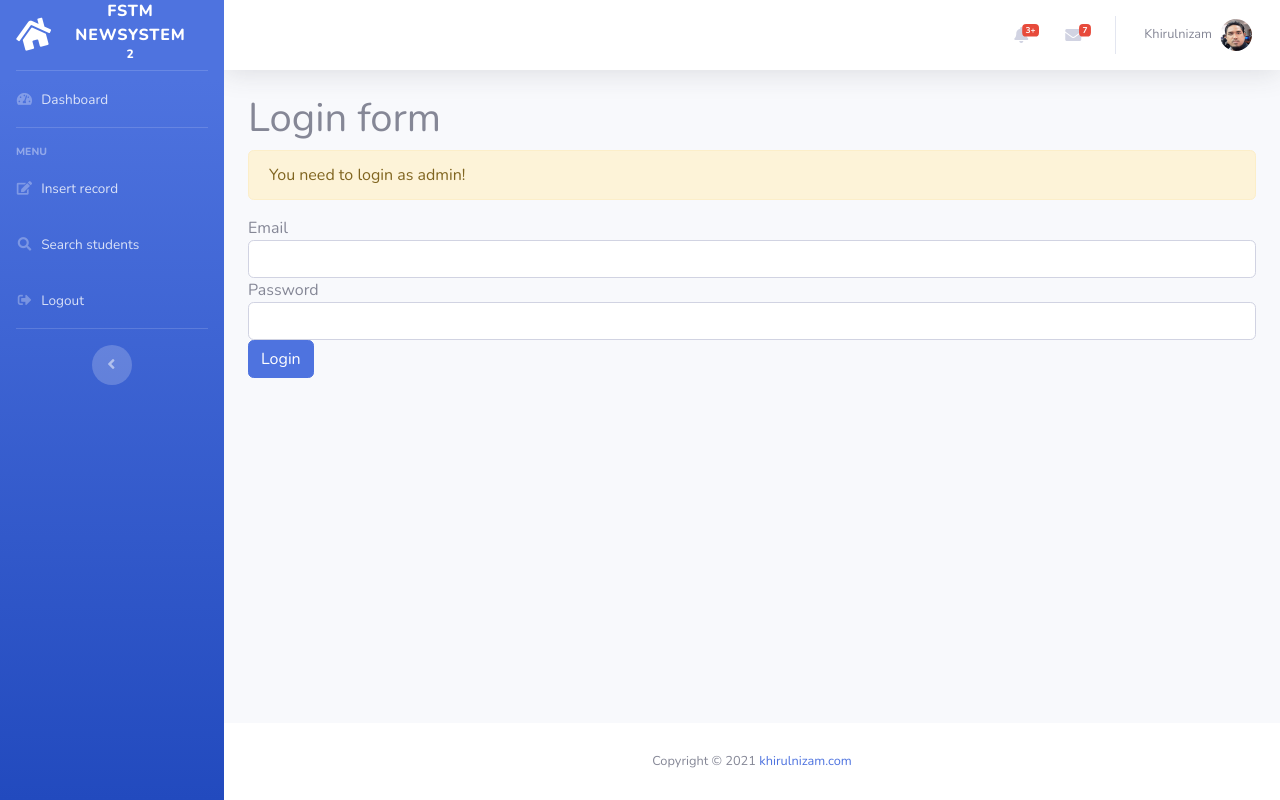
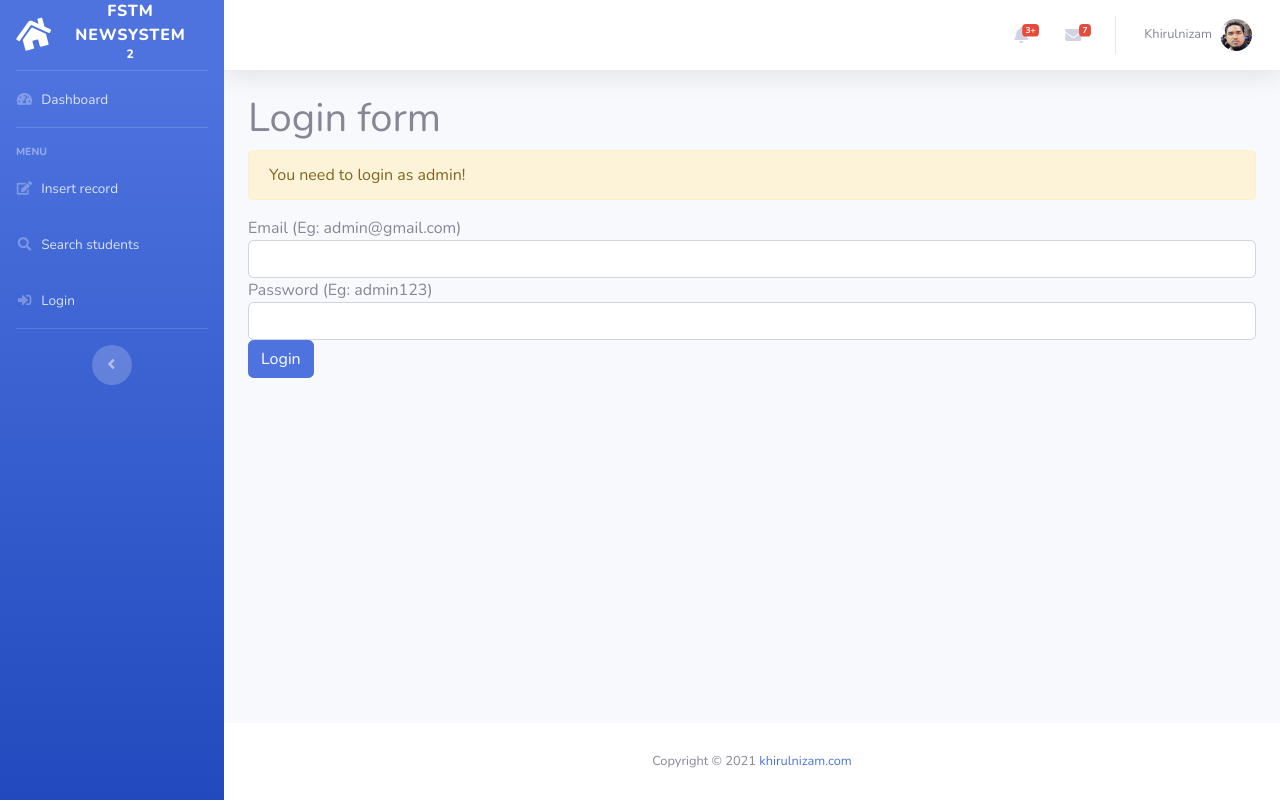
Before and after one commit to khirulnizam/newsystem, a PHP site: the page made by login.php in a window 1280 px wide. Run offline with PHP 8.4, Linux system fonts and the light colour scheme.

```diff
--- a/include/header.template.php
+++ b/include/header.template.php
@@ -64,9 +64,18 @@
           <span>Search students</span></a>
       </li>
       <li class="nav-item">
-        <a class="nav-link" href="logout.php">
-          <i class="fas fa-fw fa-sign-out-alt"></i>
-          <span>Logout</span></a>
+        <?php if(isset($_SESSION['email'])){
+          echo "<a class='nav-link' href='logout.php'>
+          <i class='fas fa-fw fa-sign-out-alt'></i>
+          <span>Logout</span></a>";
+        }
+        else{
+          echo "<a class='nav-link' href='login.php'>
+          <i class='fas fa-fw fa-sign-in-alt'></i>
+          <span>Login</span></a>";
+        }?>
+
+
       </li>
 
 
--- a/login.php
+++ b/login.php
@@ -1,22 +1,15 @@
 <?php include "include/header.template.php"; ?>
 <h1>Login form</h1>
-<?php
-if(isset($_GET['error'])){
-    $error=$_GET['error'];
-    echo "<div class='alert alert-warning'>
-        $error
-    </div>";
-}
-
-?>
+<?php include "noti.php"; ?>
 <form action="verifyuser.php" method="post">
-    Email
+    Email (Eg: admin@gmail.com)
     <input type="text" name="email" required
     class="form-control">
-    Password
+    Password (Eg: admin123)
     <input type="password" name="password" required
     class="form-control">
     <button type="submit"
     class="btn btn-primary">Login</button>
 </form>
+
 <?php include "include/footer.template.php"; ?>
--- /dev/null
+++ b/noti.php
@@ -0,0 +1,16 @@
+<?php
+if(isset($_GET['error'])){
+    $error=$_GET['error'];
+    echo "<div class='alert alert-warning'>
+        $error
+    </div>";
+}
+
+if(isset($_GET['success'])){
+    $success=$_GET['success'];
+    echo "<div class='alert alert-success'>
+        $success
+    </div>";
+}
+
+?>
```
Also changed, not shown: admindashboard.php (+19 -0 lines), adminsaveupdate.php (+5 -7 lines), usersprofileimages/09-09-2021-00-54-20-smartsolat-languages-600x337.png (added), usersprofileimages/09-09-2021-01-05-42-ubuntubg.jpg (added), usersprofileimages/09-09-2021-01-12-25-Trainers-Kursus-PHP-Laravel-SPR-Putrajaya flip.jpeg (added).
